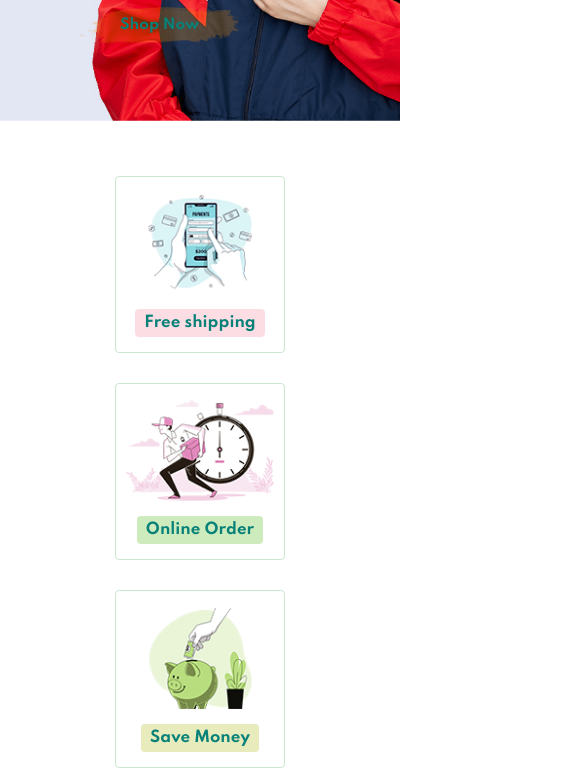
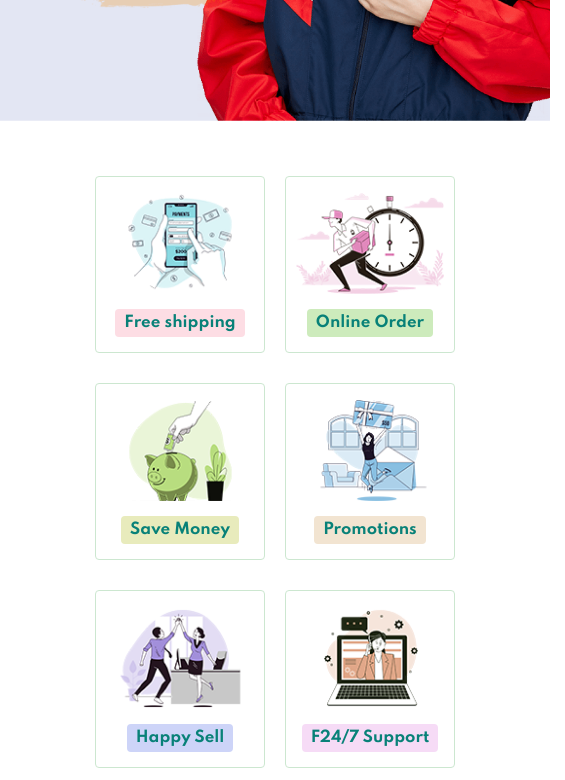
Before and after one commit to Ruby123-creator/Fashion, a plain HTML site: page index.html in a window 390 px wide. Shown: the part 535-1315 px from the top of the page, 565 px wide, since content can reach past the window. Drawn offline with Linux system fonts and the light colour scheme; no server answers.

Commit message:
make phone responsive

```diff
--- a/style.css
+++ b/style.css
@@ -62,7 +62,7 @@ button.normal{
 
 body {
   width: 100vw;
-  min-width:400px;
+  min-width:550px;
 }
 /* index.html */
 /* navbar-section */
```
